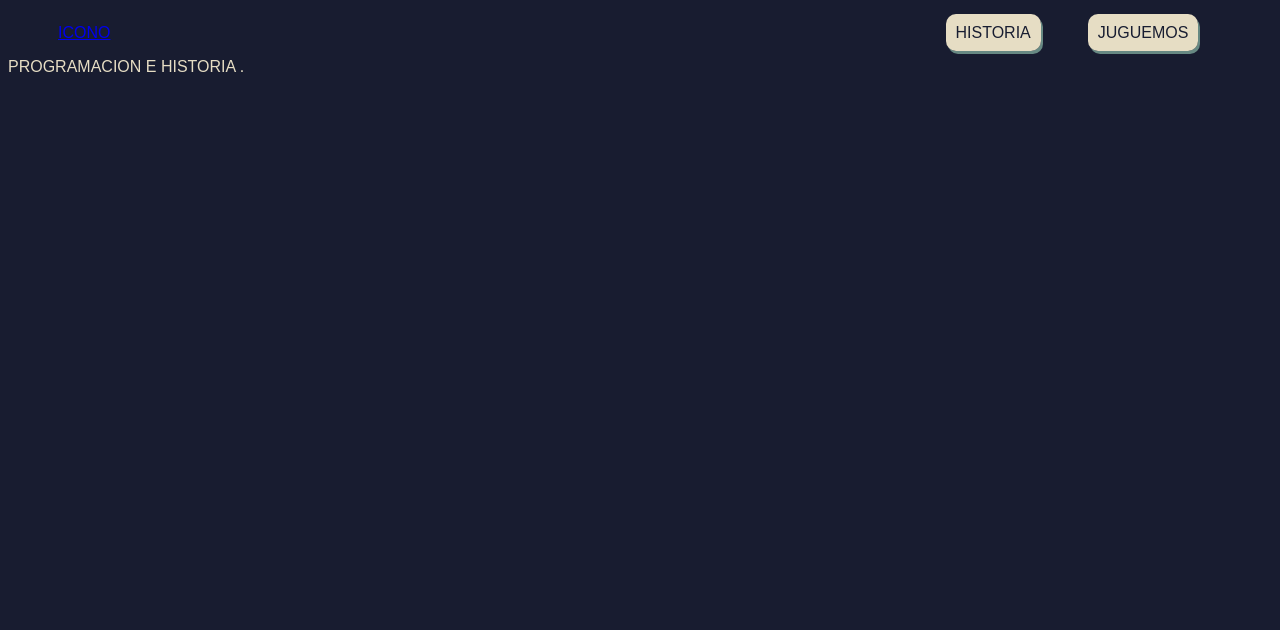
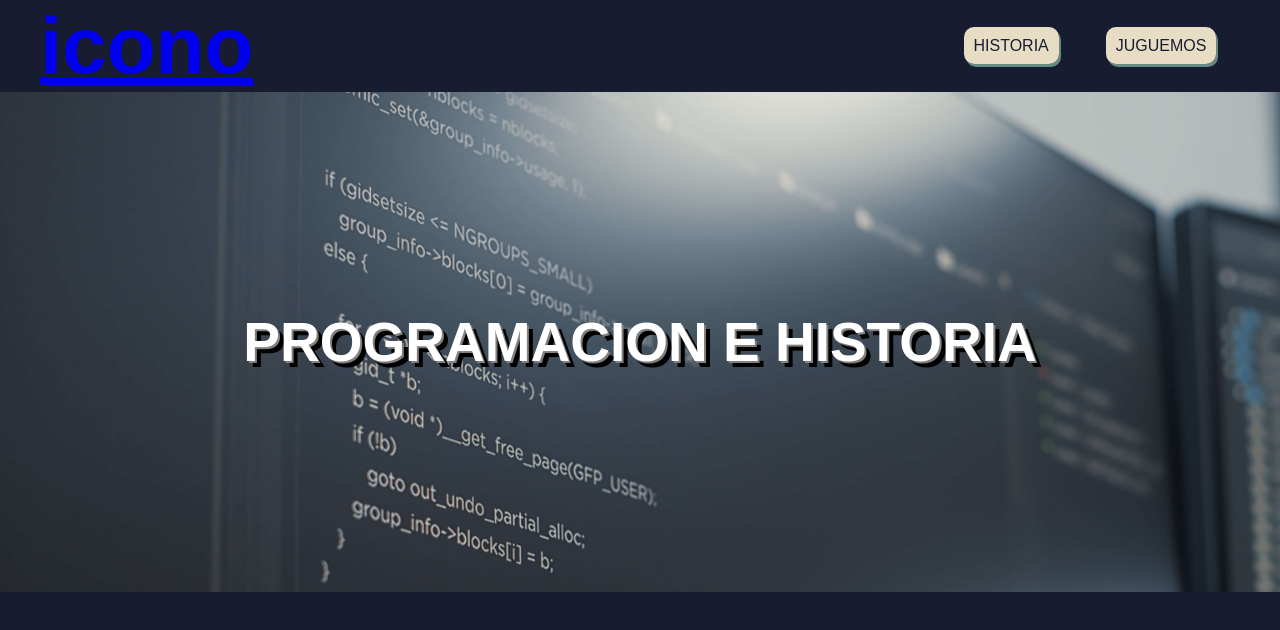
Before and after one commit to DamianBacq/practicaCurso, a plain HTML site: page index.html in a window 1280 px wide. Drawn offline with Linux system fonts and the light colour scheme.

Commit message:
seguimos con el header

```diff
--- a/index.html
+++ b/index.html
@@ -8,7 +8,10 @@
 </head>
 <body class="cuerpo">
     <nav>
-        <a href="index.html"> ICONO </a>
+        <a href="index.html">
+            <h2 style="font-size: 80px;"> icono </h2>
+
+        </a>
         <ul class="transiciones">
             <li>
                 <a class="trans-item" href="links/historia.html"> HISTORIA </a>
@@ -18,7 +21,9 @@
             </li>
         </ul>
     </nav>
-    <header>PROGRAMACION E HISTORIA .</header>
+    <header>
+        <h1 class="titulo"> PROGRAMACION E HISTORIA</h1>
+    </header>
     <script src="script.js"></script>
 </body>
 </html>
--- a/styles.css
+++ b/styles.css
@@ -1,5 +1,6 @@
 * {
     font-family: 'Montserrat', sans-serif;
+    margin: auto 0px;
 }
 
 .cuerpo{
@@ -9,8 +10,8 @@
 
 nav {
     display: flex;
-    margin: 0px 50px;
-    align-items:center;
+    margin: 0px 40px;
+    align-items: center;
     justify-content: space-between;
 }
 
@@ -30,3 +31,20 @@ nav {
     color: #181d31;
     font-weight: 300px;
 }
+
+header {
+    display: flex;
+    justify-content: space-around;
+    min-height: 500px;
+    color: white;
+    background: url(./assets/codigo.jpg);
+    background-size: cover;
+    align-items: center;
+    padding: 0px 100px;
+}
+
+.titulo {
+    text-shadow: 2px 2px gray, 6px 6px black;
+    font-size: 55px;
+    text-align: center;
+}
```
Also changed, not shown: assets/codigo.jpg (added).
